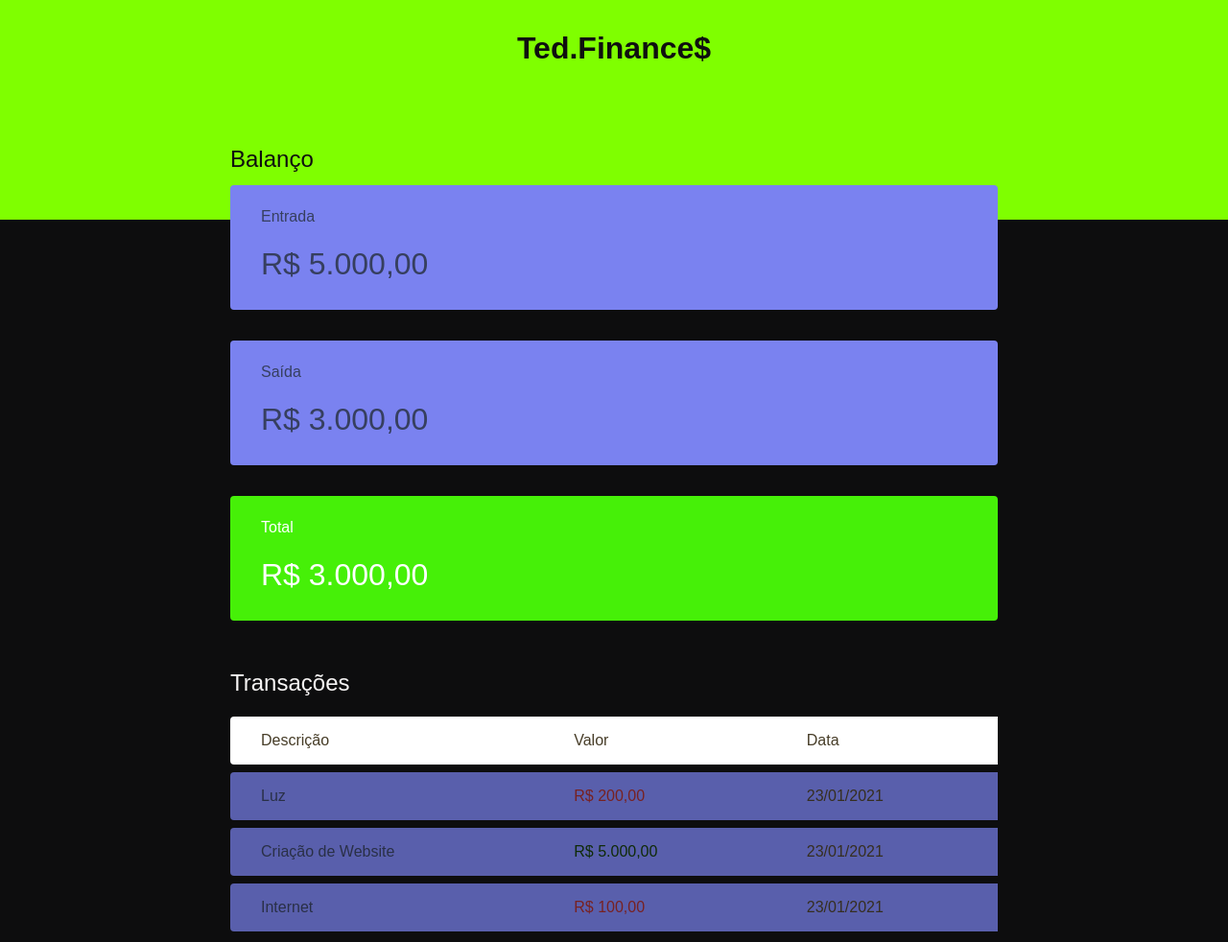
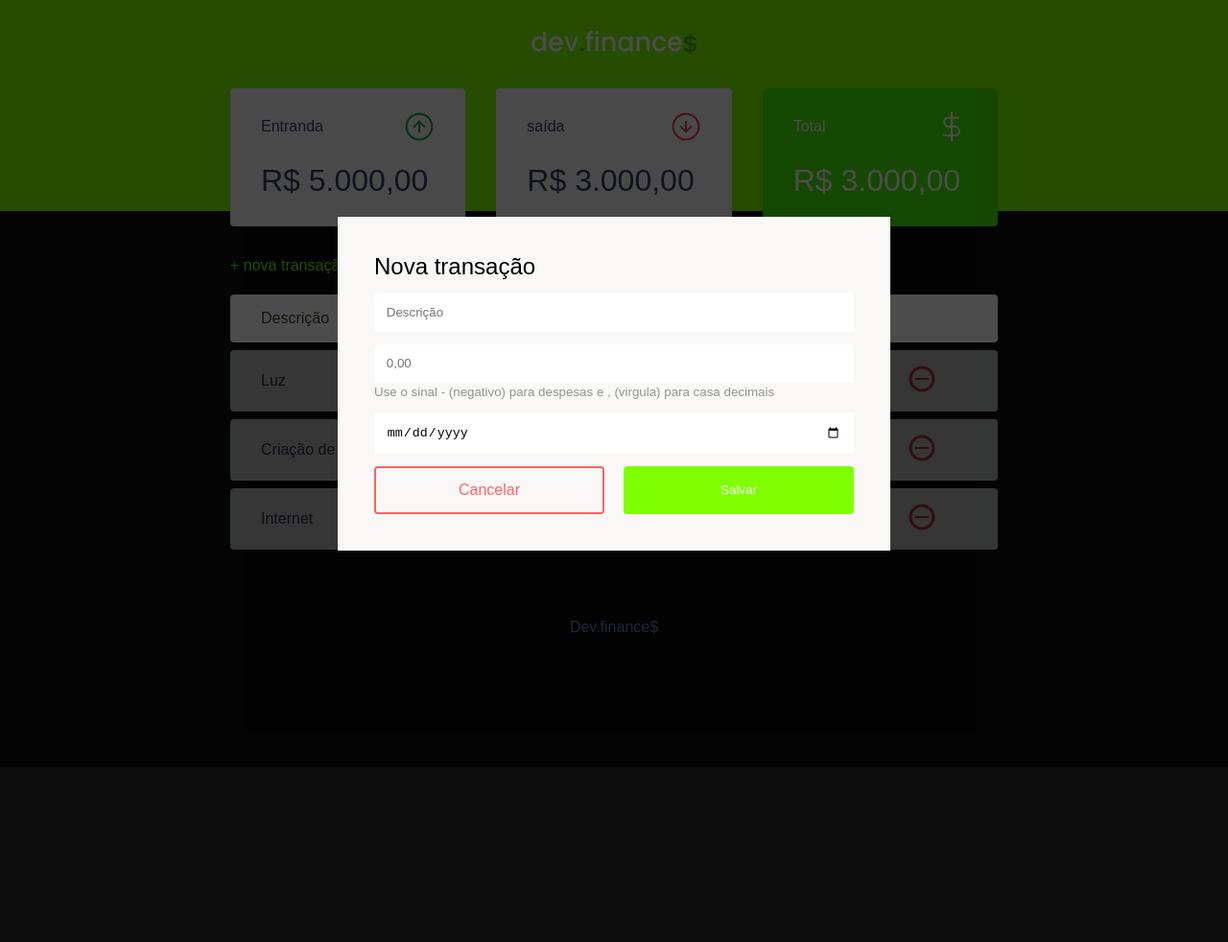
Before and after one commit to Rtheodor/maratonadiscover, a plain HTML site: page index.html in a window 1280 px wide. Shown: the top 982 px of the page at 96% size. After the commit the page ends 800 px from the top, so only its background shows below. Drawn offline with Linux system fonts and the light colour scheme.

Commit message:
Modal quase pronto

```diff
--- a/index.html
+++ b/index.html
@@ -15,38 +15,53 @@
 
     <header>
 
-        <h1 id="logo">Ted.Finance$</h1>
+        <img src="./img/logo.svg" alt="logo DevFinances">
 
     </header>
     <main class="container">
 
         <section id="balance">
-            <h2>Balanço</h2>
+            <h2 class="sr-only">Balanço</h2>
 
             <!--CARDS-->
 
             <div class="card">
-                <h3>Entrada</h3>
+                <h3>
+                    <span>Entranda</span>
+                    <img src="./img/income.svg" alt="Imagem de entradas">
+                </h3>
                 <p>R$ 5.000,00</p>
             </div>
+
             <div class="card">
-                <h3>Saída</h3>
+                <h3>
+                    <span>saída</span>
+                    <img src="./img/expense.svg" alt="Imagem de entradas">
+                </h3>
+
                 <p>R$ 3.000,00</p>
             </div>
+
             <div class="card total">
-                <h3>Total</h3>
+                <h3>
+                    <span>Total</span>
+                    <img src="./img/total.svg" alt="Imagem de entradas">
+                </h3>
+
                 <p>R$ 3.000,00</p>
             </div>
 
         </section>
         <section id="transaction">
-            <h2>Transações</h2>
+            <h2 class="sr-only">Transações</h2>
+            <a href="#" class="button new">+ nova transação</a>
             <table id="data-table">
                 <thead>
                     <tr>
                         <th>Descrição</th>
                         <th>Valor</th>
                         <th>Data</th>
+                        <th></th>
                     </tr>
                 </thead>
                 <tbody>
@@ -54,18 +69,27 @@
                         <td class="description">Luz</td>
                         <td class="expense">R$ 200,00</td>
                         <td class="date">23/01/2021</td>
+                        <td>
+                            <img src="./img/minus.svg" alt="Remover transação">
+                        </td>
                     </tr>
 
                     <tr>
                         <td class="description">Criação de Website</td>
                         <td class="income">R$ 5.000,00</td>
                         <td class="date">23/01/2021</td>
+                        <td>
+                            <img src="./img/minus.svg" alt="Remover transação">
+                        </td>
                     </tr>
 
                     <tr>
                         <td class="description">Internet</td>
                         <td class="expense">R$ 100,00</td>
                         <td class="date">23/01/2021</td>
+                        <td>
+                            <img src="./img/minus.svg" alt="Remover transação">
+                        </td>
                     </tr>
                 </tbody>
 
@@ -76,6 +100,65 @@
 
 
     </main>
+<!--Modal-->
+    <div class="modal-overlay active">
+        <div class="modal">
+
+           <div id="form">
+
+             <h2>Nova transação</h2>
+
+            <form action="">
+                <div class="input-group">
+                    <label class="sr-only" for="description">Descrição</label>
+                        <input
+                        type="text"
+                        id="description"
+                        name="description"
+
+                        placeholder="Descrição"
+                        />
+                </div>
+
+                <div class="input-group">
+                    <label class="sr-only" for="amount">Valor</label>
+                        <input
+                        type="number"
+                        step="0.01"
+                        id="amount"
+                        name="amount"
+
+                        placeholder="0,00"
+                        />
+                        <small class="help">Use o sinal - (negativo) para despesas e , (virgula) para casa decimais </small>
+
+                </div>
+
+                <div class="input-group">
+                    <label class="sr-only" for="date">Data</label>
+                        <input
+                        type="date"
+                        id="date"
+                        name="date"
+                        />
+                </div>
+
+                <div class="input-group actions">
+                <a href="#" class="button cancel">Cancelar</a>
+                    <button>
+                        Salvar
+                    </button>
+
+
+                </div>
+
+            </form>
+
+           </div>
+
+        </div>
+    </div>
+
     <footer>
         <p>Dev.finance$</p>
     </footer>
--- a/style.css
+++ b/style.css
@@ -1,11 +1,17 @@
 /*===== GLOBAL =====*/
 :root{
     --dark-blue: #363f5f;
+    --green: chartreuse;
+    --ligth-green: rgb(54, 99, 13);
+    --red: rgb(255, 0, 0);
 }
 * {
     margin: 0;
     padding: 0;
     box-sizing: border-box;
+}
+html{
+    font-size: 93,75%; /* regra de 3: (100 * 15) / 16*/
 }
 
 body {
@@ -13,10 +19,27 @@ body {
     font-family: 'Poppins', sans-serif;
 }
 
+.sr-only{
+    position: absolute;
+    width: 1px;
+    height: 1px;
+    padding: 0;
+    margin: -1px;
+    overflow: hidden;
+    clip: rect(0,0,0,0);
+    white-space: nowrap;
+    border-width: 0;
+}
+
+
 .container {
     width: min(90vw, 800px);
     margin: auto;
 }
+
+
+
+
 /*===== TITLES =====*/
 h2 {
     margin-top: 3.2rem;
@@ -25,9 +48,57 @@ h2 {
     font-weight: normal;
 }
 
+/*=====links e buttons=====*/
+a{
+    color: var(--green);
+    text-decoration: none;
+}
+a:hover{
+    color: var(--ligth-green);
+}
+
+button{
+    width: 100%;
+    height: 50px;
+    border: none;
+
+    color: white;
+    background: var(--green);
+    padding: 0;
+    border-radius: 0.25rem;
+    cursor: pointer;
+
+}
+
+button:hover{
+    background: var(--ligth-green);
+}
+
+.button.new{
+    display: inline-block;
+    margin-bottom: 0.8rem;
+}
+
+.button.cancel{
+    color: var(--red);
+    border: 2px var(--red) solid;
+    border-radius: 0.25rem;
+
+    height: 50px;
+
+    display: flex;
+    align-items: center;
+    justify-content: center;
+    opacity: 0.6;
+
+}
+.button.cancel:hover {
+    opacity: 1;
+}
+
 /*===== HEADER =====*/
 header {
-    background: chartreuse;
+    background: var(--green);
     padding: 2rem 0 10rem;
     text-align: center;
 }
@@ -49,7 +120,7 @@ header {
 }
 /*===== CARDS =====*/
 .card{
-    background: rgb(122, 130, 240);
+    background: rgb(246, 246, 248);
     padding: 1.5rem 2rem;
     border-radius: 0.25rem;
     margin-bottom: 2rem;
@@ -59,6 +130,9 @@ header {
 .card h3{
     font-weight: normal;
     font-size: 1rem;
+    display: flex;
+    align-items: center;
+    justify-content: space-between;
 
 }
 
@@ -75,16 +149,29 @@ header {
 
 /*===== TABLE =====*/
 
+#transaction {
+    display: block;
+    width: 100%;
+    overflow-x: auto;
+}
+
 #data-table {
     width: 100%;
     border-spacing: 0 0.5rem;
     color: rgb(71, 61, 40);
+
+
 
 }
 
 table thead tr th:first-child,
 table tbody tr td:first-child{
     border-radius: 0.25rem 0 0 0.25rem;
+
+}
+table thead tr th:last-child,
+table tbody tr td:last-child{
+    border-radius: 0 0.25rem 0.25rem 0;
 
 }
 
@@ -107,7 +194,7 @@ table tbody tr:hover{
 }
 
 table td{
-    background: rgb(122, 130, 240);
+    background: rgb(251, 252, 253);
     padding: 1rem 2rem;
 
 }
@@ -124,7 +211,73 @@ td.expense{
     color: brown;
 }
 
+/*======MODAL======*/
+.modal-overlay{
+    width: 100%;
+    height: 100%;
+    background-color: rgba(0,0,0,0.7);
+    position: fixed;
+    top: 0;
 
+    display: flex;
+    align-items: center;
+    justify-content: center;
+
+    opacity: 0;
+    visibility: hidden;
+}
+
+.modal-overlay.active {
+    opacity: 1;
+    visibility: visible;
+
+}
+
+.modal{
+    background: #faf7f7;
+    padding: 2.4rem;
+
+}
+/*======FORM======*/
+#form{
+    max-width: 500px;
+
+
+}
+
+#form h2{
+    margin-top: 0;
+    color: black;
+}
+
+input{
+    border: none;
+    border-radius: 0.2rem;
+
+    padding: 0.8rem;
+    width: 100%
+}
+
+.input-group{
+    margin-top: 0.8rem;
+}
+
+.input-group small{
+    opacity: 0.4;
+}
+
+.input-group.actions{
+    display: flex;
+    justify-content: space-between;
+    align-items: center;
+}
+
+.input-group.actions .button,
+.input-group.actions button{
+
+    width: 48%;
+
+}
 /*===== FOOTER =====*/
 
 footer{
@@ -134,3 +287,21 @@ footer{
 
     opacity: 0.6;
 }
+
+/*===== responsive ====*/
+
+@media (min-width:800px) {
+
+    html{
+        font-size: 87,5%;/*(100*14) / 16 */
+    }
+
+    #balance{
+        display: grid;
+        grid-template-columns: repeat(3, 1fr);
+        gap: 2rem;
+
+    }
+
+
+}
```
Also changed, not shown: img/expense.svg (added), img/income.svg (added), img/logo.svg (added), img/minus.svg (added), img/plus.svg (added), img/total.svg (added).
